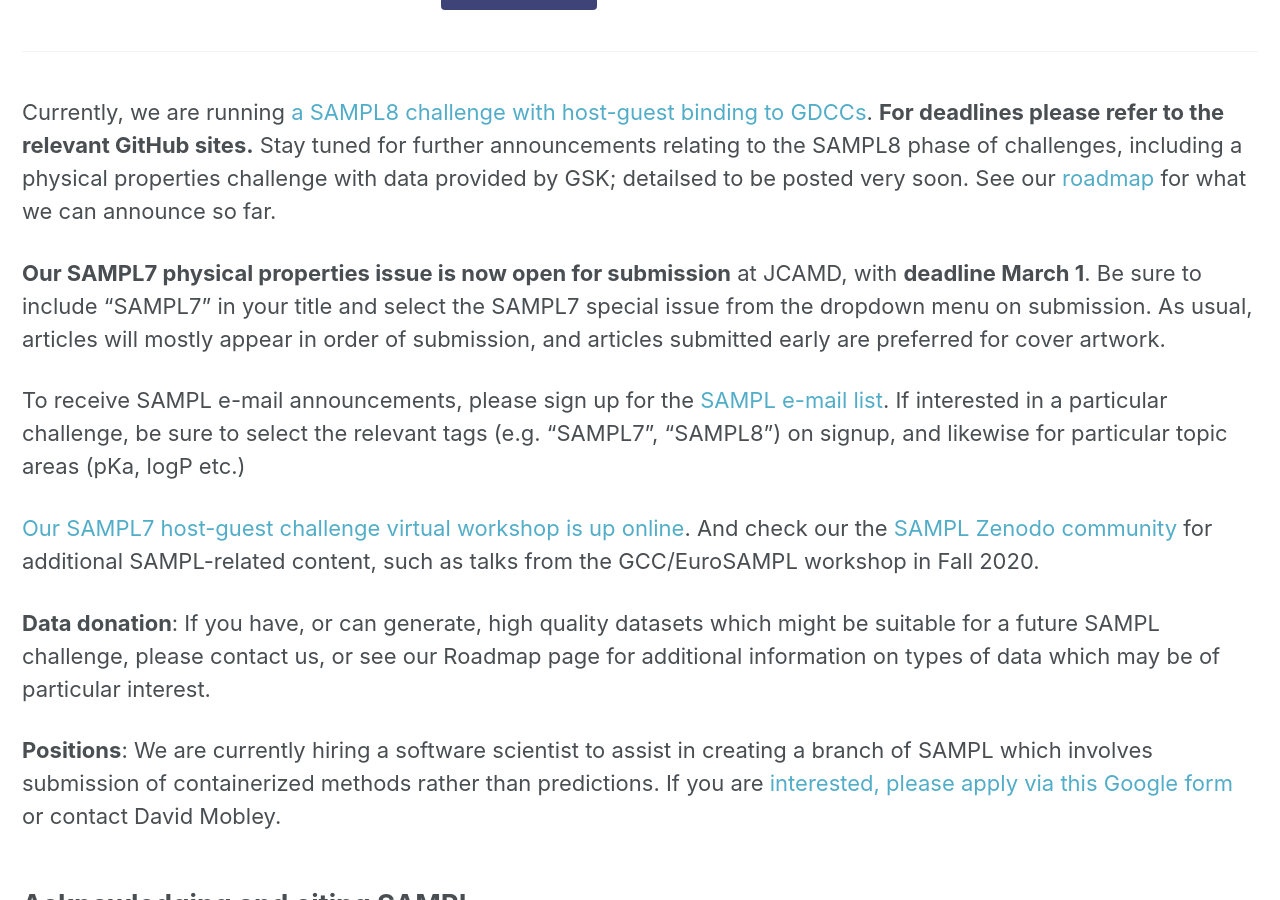
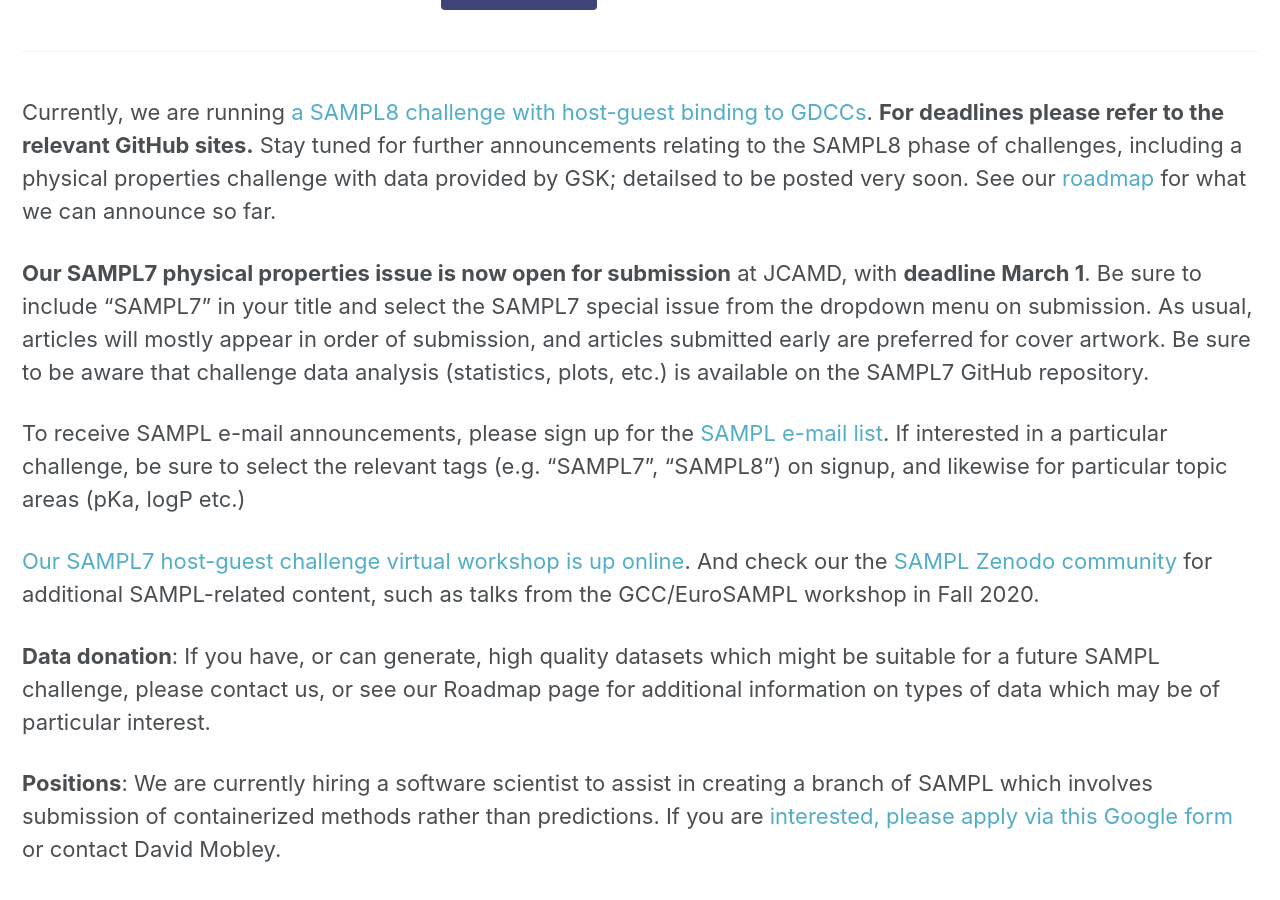
Before and after one commit to samplchallenges/samplchallenges.github.io, a Jekyll site: the page built from index.md, in a window 1280 px wide and 900 px high, scrolled down 954 px. Built offline with Jekyll 4.4.1, drawn with Linux system fonts in a browser that asks for light colours.

Commit message:
Further minor updates

```diff
--- a/index.md
+++ b/index.md
@@ -34,7 +34,7 @@
 
 Currently, we are running [a SAMPL8 challenge with host-guest binding to GDCCs](https://github.com/samplchallenges/SAMPL8/tree/master/host_guest/GDCC). **For deadlines please refer to the relevant GitHub sites.** Stay tuned for further announcements relating to the SAMPL8 phase of challenges, including a physical properties challenge with data provided by GSK; detailsed to be posted very soon. See our [roadmap](https://samplchallenges.github.io/roadmap/plans/) for what we can announce so far.
 
-**Our SAMPL7 physical properties issue is now open for submission** at JCAMD, with **deadline March 1**. Be sure to include "SAMPL7" in your title and select the SAMPL7 special issue from the dropdown menu on submission. As usual, articles will mostly appear in order of submission, and articles submitted early are preferred for cover artwork.
+**Our SAMPL7 physical properties issue is now open for submission** at JCAMD, with **deadline March 1**. Be sure to include "SAMPL7" in your title and select the SAMPL7 special issue from the dropdown menu on submission. As usual, articles will mostly appear in order of submission, and articles submitted early are preferred for cover artwork. Be sure to be aware that challenge data analysis (statistics, plots, etc.) is available on the SAMPL7 GitHub repository.
 
 To receive SAMPL e-mail announcements, please sign up for the [SAMPL e-mail list](http://eepurl.com/dPj11j). If interested in a particular challenge, be sure to select the relevant tags (e.g. "SAMPL7", "SAMPL8") on signup, and likewise for particular topic areas (pKa, logP etc.)
 
```
Also changed, not shown: _roadmap/02_specialissues.md (+1 -1 lines).
